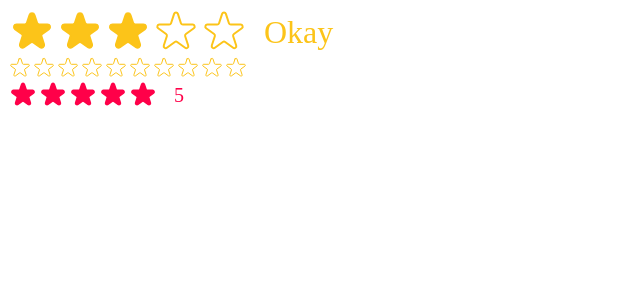
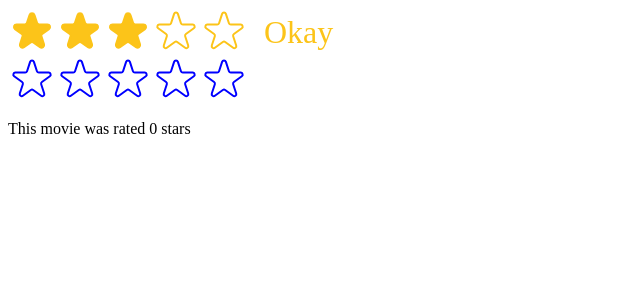
Before and after one commit to ElizabethVlasenko/usepopcorn, a React (Create React App) app: page / in a window 1280 px wide. Shown: the top 300 px of the page, without its empty margins (0-640 px from the left). Built offline with nearby package versions, Linux system fonts and the light colour scheme.

Commit message:
Added PropTypes to the Star component

```diff
--- a/src/StarRating.js
+++ b/src/StarRating.js
@@ -1,4 +1,5 @@
 import { useState } from "react";
+import PropTypes from "prop-types";
 
 const containerStyle = {
   display: "flex",
@@ -10,6 +11,16 @@ const starContainerStyle = {
   display: "flex",
 };
 
+StarRating.propTypes = {
+  MaxRating: PropTypes.number,
+  color: PropTypes.string,
+  size: PropTypes.number,
+  className: PropTypes.string,
+  messages: PropTypes.array,
+  defaultRating: PropTypes.number,
+  onSetRating: PropTypes.func,
+};
+
 export default function StarRating({
   MaxRating = 5,
   color = "#fcc419",
@@ -17,12 +28,14 @@ export default function StarRating({
   className = "",
   messages = [],
   defaultRating = 0,
+  onSetRating,
 }) {
   const [rating, setRating] = useState(defaultRating);
   const [tempRating, setTempRating] = useState(0);
 
   function handleRating(rating) {
     setRating(rating);
+    if (onSetRating) onSetRating(rating);
   }
   const textStyle = {
     lineHeight: "1",
--- a/src/index.js
+++ b/src/index.js
@@ -1,9 +1,21 @@
-import React from "react";
+import React, { useState } from "react";
 import ReactDOM from "react-dom/client";
 import StarRating from "./StarRating";
 //import "./index.css";
 //import App from "./App";
+function Test() {
+  const [movieRating, setMovieState] = useState(0);
 
+  function setMovieRating(rating) {
+    setMovieState(rating);
+  }
+  return (
+    <div>
+      <StarRating color="blue" onSetRating={setMovieRating}></StarRating>
+      <p>This movie was rated {movieRating} stars</p>
+    </div>
+  );
+}
 const root = ReactDOM.createRoot(document.getElementById("root"));
 root.render(
   <React.StrictMode>
@@ -13,7 +25,6 @@ root.render(
       messages={["Terrible", "Bad", "Okay", "Good", "Amazing"]}
       defaultRating={3}
     />
-    <StarRating MaxRating={10} size={24} />
-    <StarRating color="#ff0049" size={30} className="test" defaultRating={5} />
+    <Test></Test>
   </React.StrictMode>
 );
```
